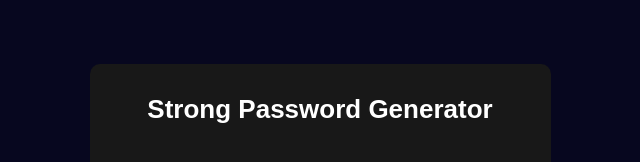
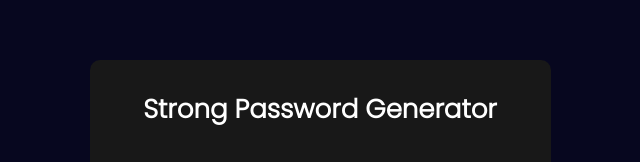
Before and after one commit to pritudev/Strong-Password-generator, a plain HTML site: page index.html in a window 1280 px wide. Shown: the part 199-361 px from the top of the page, 320-960 px from the left. Drawn offline with Linux system fonts and the light colour scheme.

Commit message:
Some fonts

```diff
--- a/styles/style.css
+++ b/styles/style.css
@@ -1,3 +1,5 @@
+@import url('https://fonts.googleapis.com/css2?family=Poppins:wght@300&display=swap');
+
 
 * {
   margin: 0;
@@ -12,6 +14,7 @@ body {
   align-items: center;
   display: flex;
   min-height: 100vh;
+  font-family: 'Poppins';
 }
 
 .box {
@@ -26,7 +29,7 @@ body {
   text-align: center;
   font-size: 26px;
   color: #fff;
-  font-family: sans-serif;
+  font-family: 'Poppins';
 }
 input {
   padding: 20px;
```
